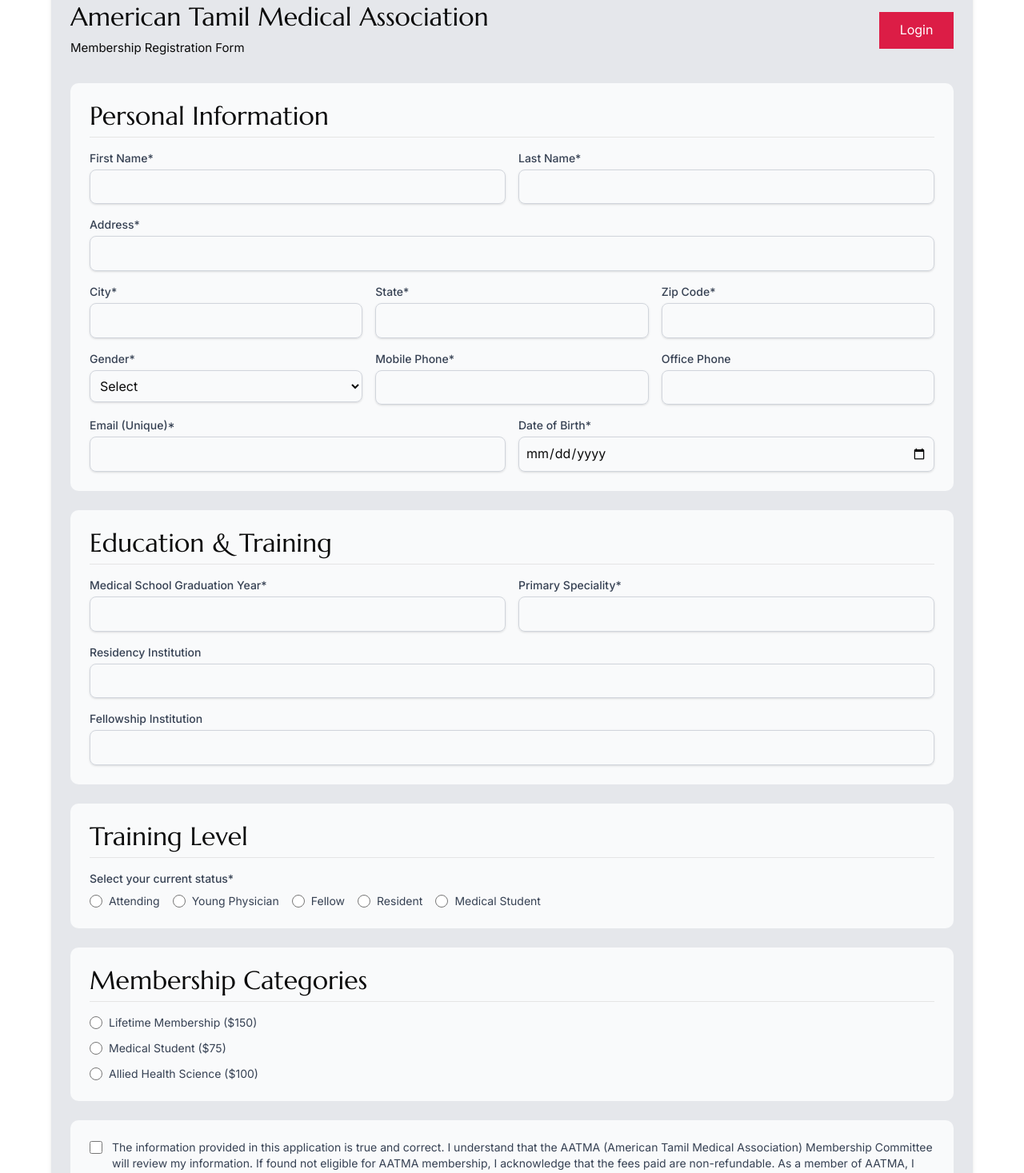
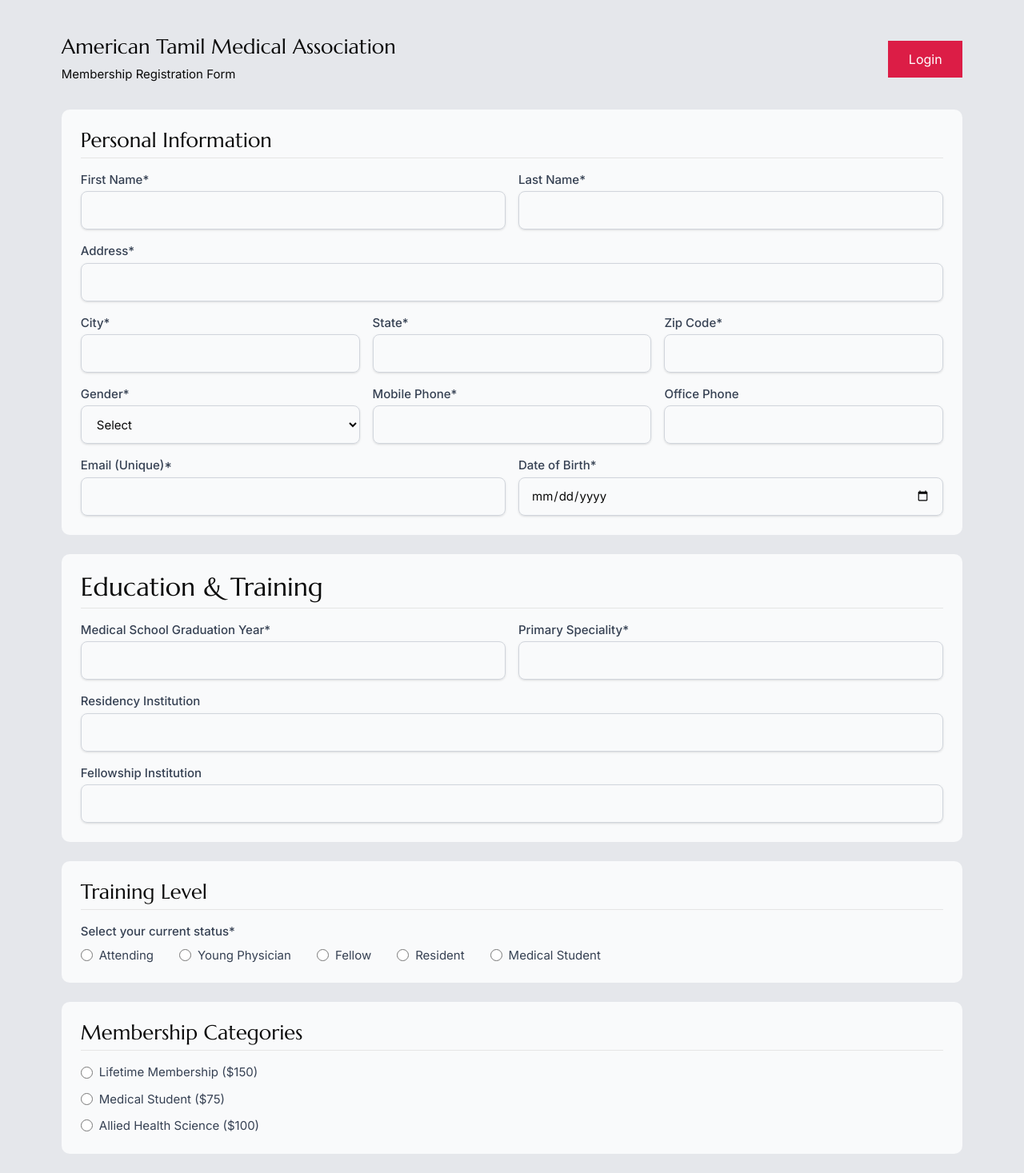
Before and after one commit to employeebhavya/ATMA_WEB, a Next.js app: page /register in a window 1280 px wide. Shown: the part 160-1627 px from the top of the page at 80% size. Built offline with nearby package versions, Linux system fonts and the light colour scheme; no server answers.

Commit message:
fixed form issues

```diff
--- a/app/login/page.jsx
+++ b/app/login/page.jsx
@@ -119,7 +119,7 @@
 
           <div className="flex items-center justify-between">
             <div className="flex items-center">
-              <span className="text-sm text-gray-600">Not a Member?</span>
+              <p className="text-sm text-gray-600">Not a Member?</p>
             </div>
 
             <div className="text-sm">
--- /dev/null
+++ b/app/register/RegsiterForm.module.css
@@ -0,0 +1,22 @@
+.registerForm {
+  padding: clamp(60px, 12vh, 12vh) 0;
+}
+@media only screen and (max-width: 767px) {
+  .registerForm {
+    padding: 60px 0;
+  }
+}
+.label,
+.input option,
+.input select {
+  font-size: clamp(15px, 1vw, 1vw);
+}
+.input {
+  padding: clamp(8px, 0.5vw, 0.5vw) clamp(15px, 1vw, 1vw);
+  min-height: clamp(40px, 6vh, 6vh);
+  font-size: clamp(15px, 1vw, 1vw);
+}
+.circle {
+  width: clamp(15px, 1vw, 1vw);
+  height: clamp(15px, 1vw, 1vw);
+}
--- a/app/register/page.jsx
+++ b/app/register/page.jsx
@@ -4,6 +4,7 @@
 import { useRouter } from "next/navigation";
 import Button from "../components/Button";
 import Link from "next/link";
+import Styles from "./RegsiterForm.module.css";
 
 export default function MembershipForm() {
   const [formData, setFormData] = useState({
@@ -174,12 +175,13 @@
   }
 
   return (
-    <div className="max-w-6xl mx-auto my-8 p-6 bg-gray-200 rounded-lg shadow-md">
+    <div className={`${Styles.registerForm} bg-gray-200 rounded-lg shadow-md`}>
+      <div className="container">
         <div className="mb-8 flex justify-between items-center flex-wrap gap-4">
           <div className="">
-          <h2 className="text-3xl font-bold text-gray-800 mb-2">
+            <h3 className="text-3xl font-bold text-gray-800 mb-2">
               American Tamil Medical Association
-          </h2>
+            </h3>
             <p className="text-gray-600">Membership Registration Form</p>
           </div>
           <div>
@@ -194,17 +196,18 @@
             </Link>
           </div>
         </div>
-
         <form className="space-y-6">
           {/* Personal Information Section */}
-        <div className="space-y-4 p-6 bg-gray-50 rounded-lg">
-          <h2 className="text-xl font-semibold text-gray-800 border-b pb-2">
+          <div className="space-y-4 p-6 2xl:p-10 bg-gray-50 rounded-lg">
+            <h3 className="text-xl font-semibold text-gray-800 border-b pb-2">
               Personal Information
-          </h2>
+            </h3>
 
             <div className="grid grid-cols-1 md:grid-cols-2 gap-4">
               <div>
-              <label className="block text-sm font-medium text-gray-700">
+                <label
+                  className={`${Styles.label} block text-sm font-medium text-gray-700`}
+                >
                   First Name*
                 </label>
                 <input
@@ -212,13 +215,15 @@
                   name="firstName"
                   value={formData.firstName}
                   onChange={handleChange}
-                className="mt-1 block w-full rounded-md border-gray-300 shadow-sm focus:border-blue-500 focus:ring-blue-500 p-2 border"
+                  className={`${Styles.input} mt-1 block w-full rounded-md border-gray-300 shadow-sm border`}
                   required
                 />
               </div>
 
               <div>
-              <label className="block text-sm font-medium text-gray-700">
+                <label
+                  className={`${Styles.label} block text-sm font-medium text-gray-700`}
+                >
                   Last Name*
                 </label>
                 <input
@@ -226,14 +231,16 @@
                   name="lastName"
                   value={formData.lastName}
                   onChange={handleChange}
-                className="mt-1 block w-full rounded-md border-gray-300 shadow-sm focus:border-blue-500 focus:ring-blue-500 p-2 border"
+                  className={`${Styles.input} mt-1 block w-full rounded-md border-gray-300 shadow-sm border`}
                   required
                 />
               </div>
             </div>
 
             <div>
-            <label className="block text-sm font-medium text-gray-700">
+              <label
+                className={`${Styles.label} block text-sm font-medium text-gray-700`}
+              >
                 Address*
               </label>
               <input
@@ -241,14 +248,16 @@
                 name="address"
                 value={formData.address}
                 onChange={handleChange}
-              className="mt-1 block w-full rounded-md border-gray-300 shadow-sm focus:border-blue-500 focus:ring-blue-500 p-2 border"
+                className={`${Styles.input} mt-1 block w-full rounded-md border-gray-300 shadow-sm border`}
                 required
               />
             </div>
 
             <div className="grid grid-cols-1 md:grid-cols-3 gap-4">
               <div>
-              <label className="block text-sm font-medium text-gray-700">
+                <label
+                  className={`${Styles.label} block text-sm font-medium text-gray-700`}
+                >
                   City*
                 </label>
                 <input
@@ -256,13 +265,15 @@
                   name="city"
                   value={formData.city}
                   onChange={handleChange}
-                className="mt-1 block w-full rounded-md border-gray-300 shadow-sm focus:border-blue-500 focus:ring-blue-500 p-2 border"
+                  className={`${Styles.input} mt-1 block w-full rounded-md border-gray-300 shadow-sm border`}
                   required
                 />
               </div>
 
               <div>
-              <label className="block text-sm font-medium text-gray-700">
+                <label
+                  className={`${Styles.label} block text-sm font-medium text-gray-700`}
+                >
                   State*
                 </label>
                 <input
@@ -270,13 +281,15 @@
                   name="state"
                   value={formData.state}
                   onChange={handleChange}
-                className="mt-1 block w-full rounded-md border-gray-300 shadow-sm focus:border-blue-500 focus:ring-blue-500 p-2 border"
+                  className={`${Styles.input} mt-1 block w-full rounded-md border-gray-300 shadow-sm border`}
                   required
                 />
               </div>
 
               <div>
-              <label className="block text-sm font-medium text-gray-700">
+                <label
+                  className={`${Styles.label} block text-sm font-medium text-gray-700`}
+                >
                   Zip Code*
                 </label>
                 <input
@@ -284,7 +297,7 @@
                   name="zip"
                   value={formData.zip}
                   onChange={handleChange}
-                className="mt-1 block w-full rounded-md border-gray-300 shadow-sm focus:border-blue-500 focus:ring-blue-500 p-2 border"
+                  className={`${Styles.input} mt-1 block w-full rounded-md border-gray-300 shadow-sm border`}
                   required
                 />
               </div>
@@ -292,14 +305,16 @@
 
             <div className="grid grid-cols-1 md:grid-cols-3 gap-4">
               <div>
-              <label className="block text-sm font-medium text-gray-700">
+                <label
+                  className={`${Styles.label} block text-sm font-medium text-gray-700`}
+                >
                   Gender*
                 </label>
                 <select
                   name="gender"
                   value={formData.gender}
                   onChange={handleChange}
-                className="mt-1 block w-full rounded-md border-gray-300 shadow-sm focus:border-blue-500 focus:ring-blue-500 p-2 border"
+                  className={`${Styles.input} mt-1 block w-full rounded-md border-gray-300 shadow-sm border`}
                   required
                 >
                   <option value="">Select</option>
@@ -310,7 +325,9 @@
               </div>
 
               <div>
-              <label className="block text-sm font-medium text-gray-700">
+                <label
+                  className={`${Styles.label} block text-sm font-medium text-gray-700`}
+                >
                   Mobile Phone*
                 </label>
                 <input
@@ -318,13 +335,15 @@
                   name="mobilePhone"
                   value={formData.mobilePhone}
                   onChange={handleChange}
-                className="mt-1 block w-full rounded-md border-gray-300 shadow-sm focus:border-blue-500 focus:ring-blue-500 p-2 border"
+                  className={`${Styles.input} mt-1 block w-full rounded-md border-gray-300 shadow-sm border`}
                   required
                 />
               </div>
 
               <div>
-              <label className="block text-sm font-medium text-gray-700">
+                <label
+                  className={`${Styles.label} block text-sm font-medium text-gray-700`}
+                >
                   Office Phone
                 </label>
                 <input
@@ -332,14 +351,16 @@
                   name="officePhone"
                   value={formData.officePhone}
                   onChange={handleChange}
-                className="mt-1 block w-full rounded-md border-gray-300 shadow-sm focus:border-blue-500 focus:ring-blue-500 p-2 border"
+                  className={`${Styles.input} mt-1 block w-full rounded-md border-gray-300 shadow-sm border`}
                 />
               </div>
             </div>
 
             <div className="grid grid-cols-1 md:grid-cols-2 gap-4">
               <div>
-              <label className="block text-sm font-medium text-gray-700">
+                <label
+                  className={`${Styles.label} block text-sm font-medium text-gray-700`}
+                >
                   Email (Unique)*
                 </label>
                 <input
@@ -347,13 +368,15 @@
                   name="email"
                   value={formData.email}
                   onChange={handleChange}
-                className="mt-1 block w-full rounded-md border-gray-300 shadow-sm focus:border-blue-500 focus:ring-blue-500 p-2 border"
+                  className={`${Styles.input} mt-1 block w-full rounded-md border-gray-300 shadow-sm border`}
                   required
                 />
               </div>
 
               <div>
-              <label className="block text-sm font-medium text-gray-700">
+                <label
+                  className={`${Styles.label} block text-sm font-medium text-gray-700`}
+                >
                   Date of Birth*
                 </label>
                 <input
@@ -361,21 +384,23 @@
                   name="dateOfBirth"
                   value={formData.dateOfBirth}
                   onChange={handleChange}
-                className="mt-1 block w-full rounded-md border-gray-300 shadow-sm focus:border-blue-500 focus:ring-blue-500 p-2 border"
+                  className={`${Styles.input} mt-1 block w-full rounded-md border-gray-300 shadow-sm border`}
                   required
                 />
               </div>
             </div>
           </div>
           {/* Education & Training Section */}
-        <div className="space-y-4 p-6 bg-gray-50 rounded-lg">
+          <div className="space-y-4 p-6 2xl:p-10 bg-gray-50 rounded-lg">
             <h2 className="text-xl font-semibold text-gray-800 border-b pb-2">
               Education & Training
             </h2>
 
             <div className="grid grid-cols-1 md:grid-cols-2 gap-4">
               <div>
-              <label className="block text-sm font-medium text-gray-700">
+                <label
+                  className={`${Styles.label} block text-sm font-medium text-gray-700`}
+                >
                   Medical School Graduation Year*
                 </label>
                 <input
@@ -383,13 +408,15 @@
                   name="gradYear"
                   value={formData.gradYear}
                   onChange={handleChange}
-                className="mt-1 block w-full rounded-md border-gray-300 shadow-sm focus:border-blue-500 focus:ring-blue-500 p-2 border"
+                  className={`${Styles.input} mt-1 block w-full rounded-md border-gray-300 shadow-sm border`}
                   required
                 />
               </div>
 
               <div>
-              <label className="block text-sm font-medium text-gray-700">
+                <label
+                  className={`${Styles.label} block text-sm font-medium text-gray-700`}
+                >
                   Primary Speciality*
                 </label>
                 <input
@@ -397,14 +424,16 @@
                   name="primarySpeciality"
                   value={formData.primarySpeciality}
                   onChange={handleChange}
-                className="mt-1 block w-full rounded-md border-gray-300 shadow-sm focus:border-blue-500 focus:ring-blue-500 p-2 border"
+                  className={`${Styles.input} mt-1 block w-full rounded-md border-gray-300 shadow-sm border`}
                   required
                 />
               </div>
             </div>
 
             <div>
-            <label className="block text-sm font-medium text-gray-700">
+              <label
+                className={`${Styles.label} block text-sm font-medium text-gray-700`}
+              >
                 Residency Institution
               </label>
               <input
@@ -412,12 +441,14 @@
                 name="residencyInstitution"
                 value={formData.residencyInstitution}
                 onChange={handleChange}
-              className="mt-1 block w-full rounded-md border-gray-300 shadow-sm focus:border-blue-500 focus:ring-blue-500 p-2 border"
+                className={`${Styles.input} mt-1 block w-full rounded-md border-gray-300 shadow-sm border`}
               />
             </div>
 
             <div>
-            <label className="block text-sm font-medium text-gray-700">
+              <label
+                className={`${Styles.label} block text-sm font-medium text-gray-700`}
+              >
                 Fellowship Institution
               </label>
               <input
@@ -425,22 +456,24 @@
                 name="fellowshipInstitution"
                 value={formData.fellowshipInstitution}
                 onChange={handleChange}
-              className="mt-1 block w-full rounded-md border-gray-300 shadow-sm focus:border-blue-500 focus:ring-blue-500 p-2 border"
+                className={`${Styles.input} mt-1 block w-full rounded-md border-gray-300 shadow-sm border`}
               />
             </div>
           </div>
           {/* Training Level Section */}
-        <div className="space-y-4 p-6 bg-gray-50 rounded-lg">
-          <h2 className="text-xl font-semibold text-gray-800 border-b pb-2">
+          <div className="space-y-4 p-6 2xl:p-10 bg-gray-50 rounded-lg">
+            <h3 className="text-xl font-semibold text-gray-800 border-b pb-2">
               Training Level
-          </h2>
+            </h3>
 
             <div className="space-y-2">
-            <label className="block text-sm font-medium text-gray-700">
+              <label
+                className={`${Styles.label} block text-sm font-medium text-gray-700`}
+              >
                 Select your current status*
               </label>
 
-            <div className="flex flex-wrap gap-4">
+              <div className="flex flex-wrap gap-8">
                 {[
                   "Attending",
                   "Young Physician",
@@ -456,12 +489,12 @@
                       value={level}
                       checked={formData.trainingLevel === level}
                       onChange={handleChange}
-                    className="h-4 w-4 text-blue-600 focus:ring-blue-500 border-gray-300"
+                      className={`${Styles.circle} h-4 w-4 text-[#dc1d46] focus:ring-[#dc1d46] border-gray-300`}
                       required
                     />
                     <label
                       htmlFor={`trainingLevel-${level}`}
-                    className="ml-2 block text-sm text-gray-700"
+                      className={`${Styles.label} ml-2 block text-sm text-gray-700`}
                     >
                       {level}
                     </label>
@@ -478,11 +511,11 @@
                   id="isYoungPhysicianUnder40"
                   checked={formData.isYoungPhysicianUnder40}
                   onChange={handleChange}
-                className="h-4 w-4 text-blue-600 focus:ring-blue-500 border-gray-300"
+                  className={`${Styles.circle} h-4 w-4 text-[#dc1d46] focus:ring-[#dc1d46] border-gray-300`}
                 />
                 <label
                   htmlFor="isYoungPhysicianUnder40"
-                className="ml-2 block text-sm text-gray-700"
+                  className={`${Styles.label} ml-2 block text-sm text-gray-700`}
                 >
                   Check if you are under 40 years old
                 </label>
@@ -494,7 +527,9 @@
               formData.trainingLevel === "Fellow") && (
               <div className="grid grid-cols-1 md:grid-cols-2 gap-4 mt-4">
                 <div>
-                <label className="block text-sm font-medium text-gray-700">
+                  <label
+                    className={`${Styles.label} block text-sm font-medium text-gray-700`}
+                  >
                     Anticipated Year of Completion*
                   </label>
                   <input
@@ -502,7 +537,7 @@
                     name="anticipatedCompletion"
                     value={formData.anticipatedCompletion}
                     onChange={handleChange}
-                  className="mt-1 block w-full rounded-md border-gray-300 shadow-sm focus:border-blue-500 focus:ring-blue-500 p-2 border"
+                    className={`${Styles.input} mt-1 block w-full rounded-md border-gray-300 shadow-sm border`}
                     required
                   />
                 </div>
@@ -510,7 +545,9 @@
                 {(formData.trainingLevel === "Resident" ||
                   formData.trainingLevel === "Fellow") && (
                   <div>
-                  <label className="block text-sm font-medium text-gray-700">
+                    <label
+                      className={`${Styles.label} block text-sm font-medium text-gray-700`}
+                    >
                       Speciality*
                     </label>
                     <input
@@ -518,7 +555,7 @@
                       name="completionSpeciality"
                       value={formData.completionSpeciality}
                       onChange={handleChange}
-                    className="mt-1 block w-full rounded-md border-gray-300 shadow-sm focus:border-blue-500 focus:ring-blue-500 p-2 border"
+                      className={`${Styles.input} mt-1 block w-full rounded-md border-gray-300 shadow-sm border`}
                       required
                     />
                   </div>
@@ -527,10 +564,10 @@
             )}
           </div>
           {/* Membership Categories Section */}
-        <div className="space-y-4 p-6 bg-gray-50 rounded-lg">
-          <h2 className="text-xl font-semibold text-gray-800 border-b pb-2">
+          <div className="space-y-4 p-6 2xl:p-10 bg-gray-50 rounded-lg">
+            <h3 className="text-xl font-semibold text-gray-800 border-b pb-2">
               Membership Categories
-          </h2>
+            </h3>
 
             <div className="space-y-3">
               <div className="flex items-center">
@@ -541,12 +578,12 @@
                   value="lifetime"
                   checked={formData.membershipType === "lifetime"}
                   onChange={handleChange}
-                className="h-4 w-4 text-blue-600 focus:ring-blue-500 border-gray-300"
+                  className={`${Styles.circle} h-4 w-4 text-[#dc1d46] focus:ring-[#dc1d46] border-gray-300`}
                   required
                 />
                 <label
                   htmlFor="membership-lifetime"
-                className="ml-2 block text-sm text-gray-700"
+                  className={`${Styles.label} ml-2 block text-sm text-gray-700`}
                 >
                   Lifetime Membership ($150)
                 </label>
@@ -560,11 +597,11 @@
                   value="medicalStudent"
                   checked={formData.membershipType === "medicalStudent"}
                   onChange={handleChange}
-                className="h-4 w-4 text-blue-600 focus:ring-blue-500 border-gray-300"
+                  className={`${Styles.circle} h-4 w-4 text-[#dc1d46] focus:ring-[#dc1d46] border-gray-300`}
                 />
                 <label
                   htmlFor="membership-medicalStudent"
-                className="ml-2 block text-sm text-gray-700"
+                  className={`${Styles.label} ml-2 block text-sm text-gray-700`}
                 >
                   Medical Student ($75)
                 </label>
@@ -578,11 +615,11 @@
                   value="alliedHealth"
                   checked={formData.membershipType === "alliedHealth"}
                   onChange={handleChange}
-                className="h-4 w-4 text-blue-600 focus:ring-blue-500 border-gray-300"
+                  className={`${Styles.circle} h-4 w-4 text-[#dc1d46] focus:ring-[#dc1d46] border-gray-300`}
                 />
                 <label
                   htmlFor="membership-alliedHealth"
-                className="ml-2 block text-sm text-gray-700"
+                  className={`${Styles.label} ml-2 block text-sm text-gray-700`}
                 >
                   Allied Health Science ($100)
                 </label>
@@ -590,36 +627,38 @@
             </div>
           </div>
           {/* Terms and Conditions */}
-        <div className="p-6 bg-gray-50 rounded-lg">
+          <div className="p-6 2xl:p-10 bg-gray-50 rounded-lg">
             <div className="flex items-start">
-            <div className="flex items-center h-5">
+              <div className="flex items-center mt-2">
                 <input
                   type="checkbox"
                   name="agreeTerms"
                   id="agreeTerms"
                   checked={formData.agreeTerms}
                   onChange={handleChange}
-                className="h-4 w-4 text-blue-600 focus:ring-blue-500 border-gray-300 rounded"
+                  className={`${Styles.circle} text-[#dc1d46] focus:ring-[#dc1d46] border-gray-300 rounded`}
                   required
                 />
               </div>
               <label
                 htmlFor="agreeTerms"
-              className="ml-3 block text-sm text-gray-700"
+                className={`${Styles.label} ml-3 block text-sm text-gray-700`}
               >
-              The information provided in this application is true and correct.
-              I understand that the AATMA (American Tamil Medical Association)
-              Membership Committee will review my information. If found not
-              eligible for AATMA membership, I acknowledge that the fees paid
-              are non-refundable. As a member of AATMA, I will abide by the
-              AATMA Bylaws and Its Articles of Incorporation.
+                The information provided in this application is true and
+                correct. I understand that the AATMA (American Tamil Medical
+                Association) Membership Committee will review my information. If
+                found not eligible for AATMA membership, I acknowledge that the
+                fees paid are non-refundable. As a member of AATMA, I will abide
+                by the AATMA Bylaws and Its Articles of Incorporation.
               </label>
             </div>
           </div>
           {/* Payment Section */}
 
-        <div className="p-6 bg-white border border-gray-200 rounded-lg shadow-sm">
-          <h2 className="text-xl font-semibold text-gray-800 mb-4">Payment</h2>
+          <div className="p-6 2xl:p-10 bg-white border border-gray-200 rounded-lg shadow-sm">
+            <h3 className="text-xl font-semibold text-gray-800 mb-4">
+              Payment
+            </h3>
             <p className="text-lg font-medium mb-4">
               Membership Fee: ${getMembershipAmount()}
             </p>
@@ -678,5 +717,6 @@
           </div>
         </form>
       </div>
+    </div>
   );
 }
```
Lines whose indentation alone changed are shown as unchanged.
